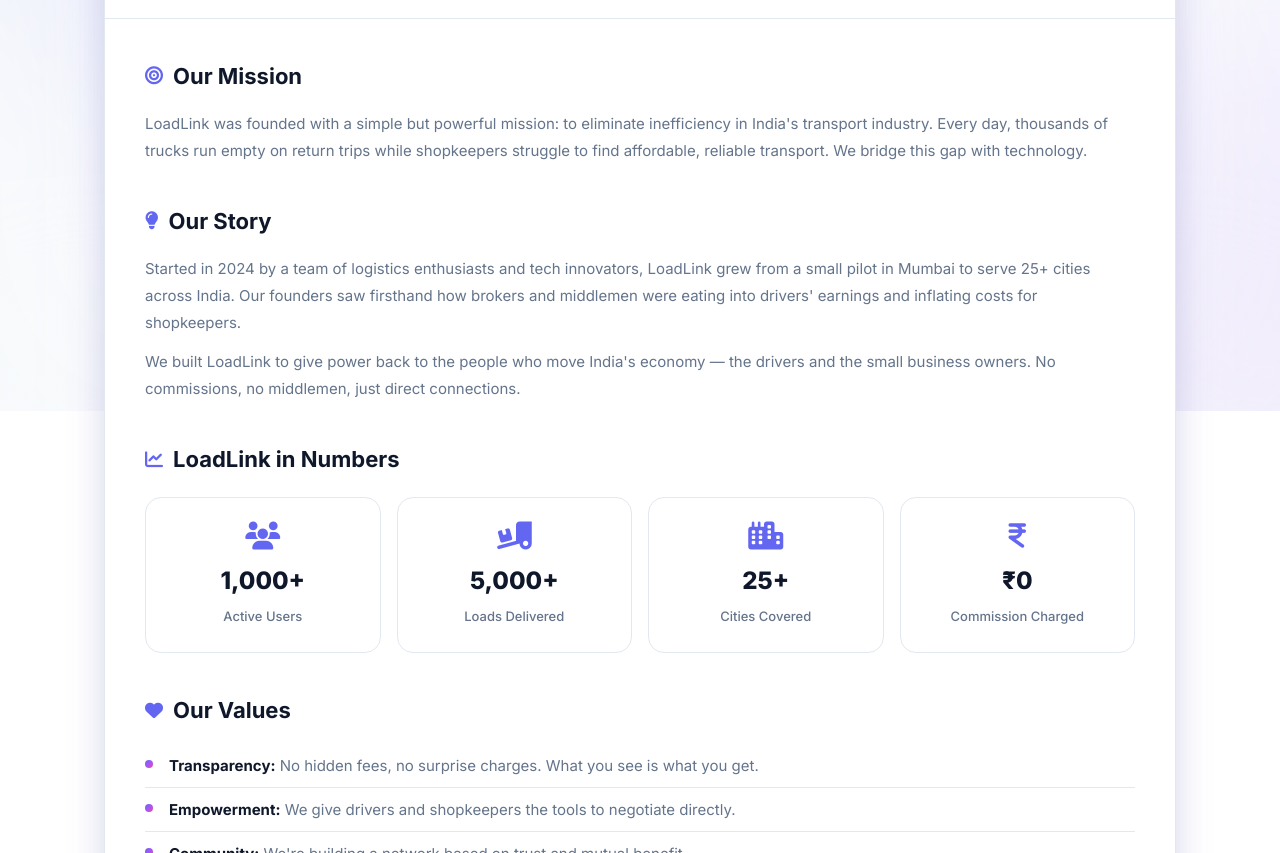
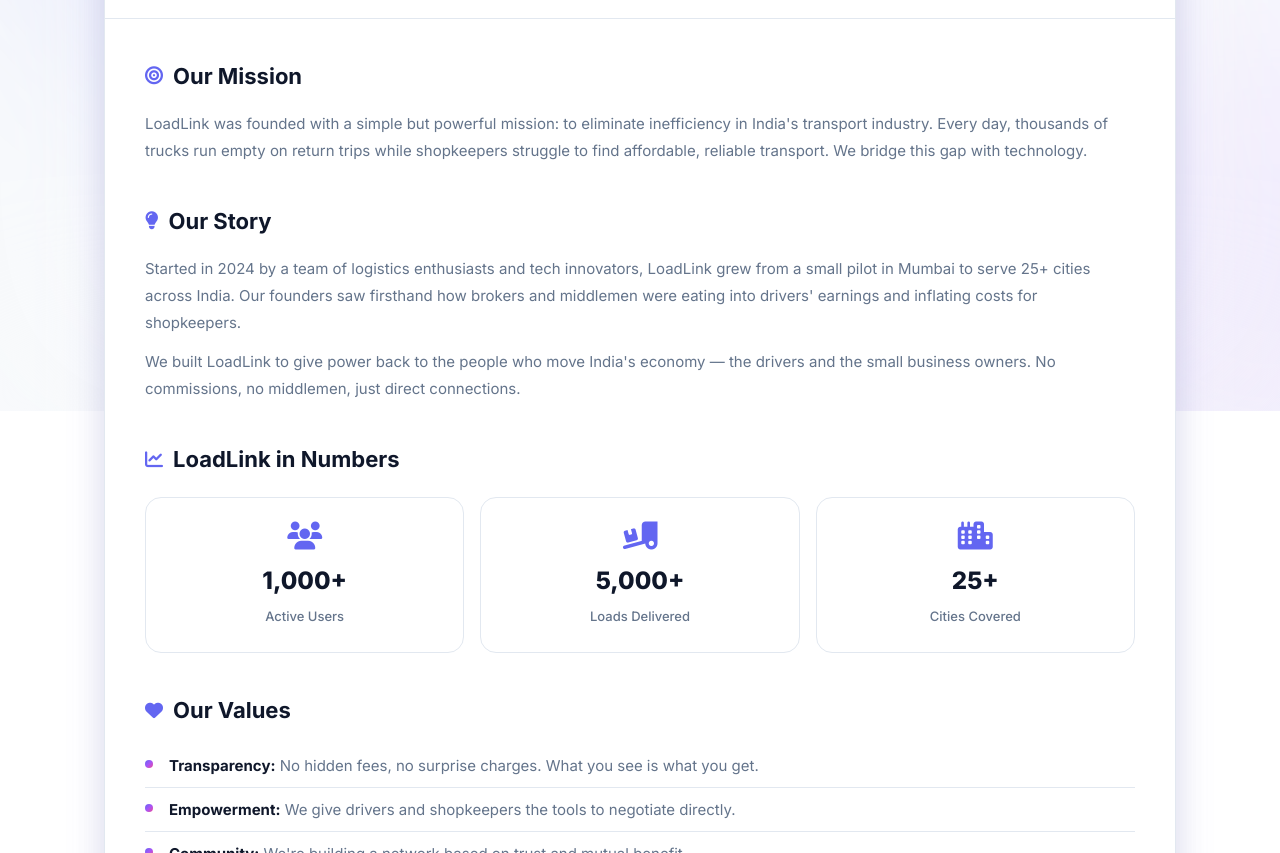
Before and after one commit to essakkipandiant-git/LoadLink, a website: page about.html in a window 1280 px wide. Shown: the part 389-1242 px from the top of the page. Drawn offline with Linux system fonts and the light colour scheme.

Commit message:
Update about.html

```diff
--- a/about.html
+++ b/about.html
@@ -72,11 +72,6 @@
                             <h3>25+</h3>
                             <p>Cities Covered</p>
                         </div>
-                        <div class="info-card">
-                            <i class="fa-solid fa-indian-rupee-sign"></i>
-                            <h3>₹0</h3>
-                            <p>Commission Charged</p>
-                        </div>
                     </div>
                 </section>
 
```
